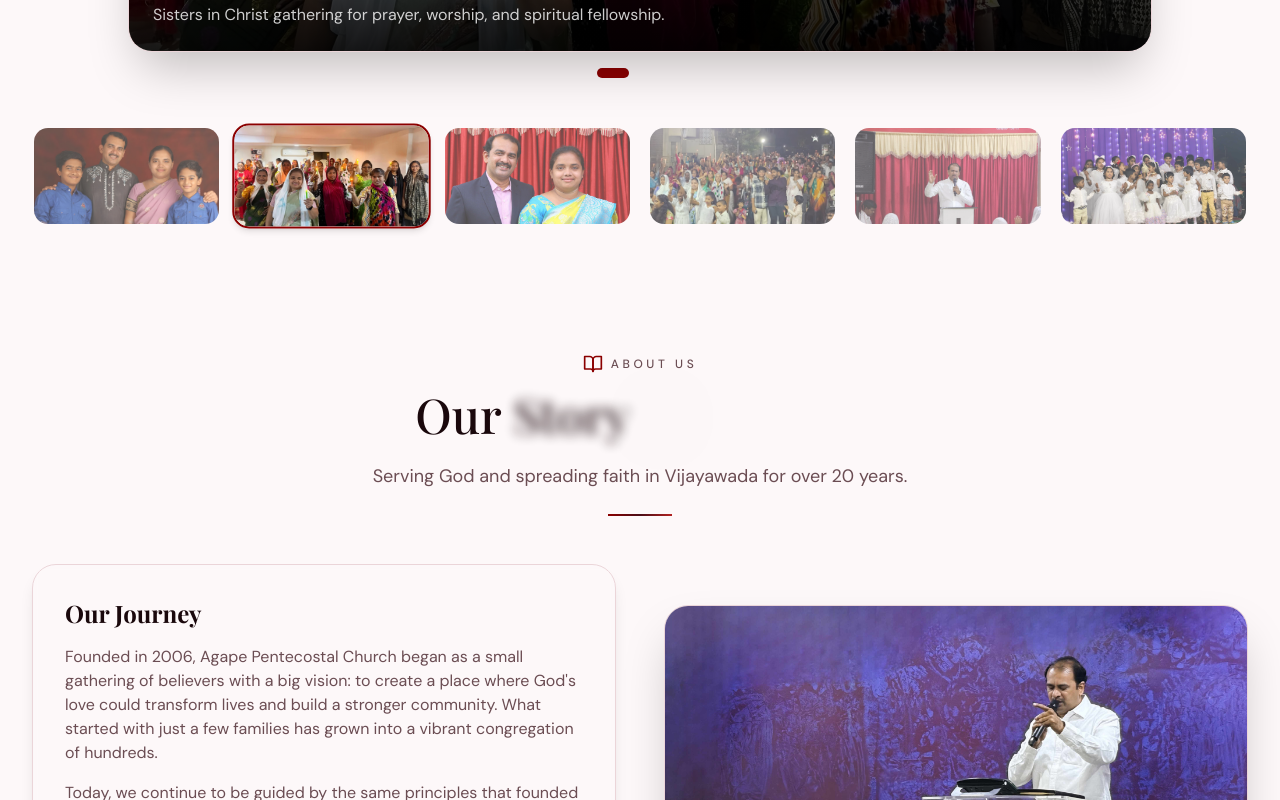
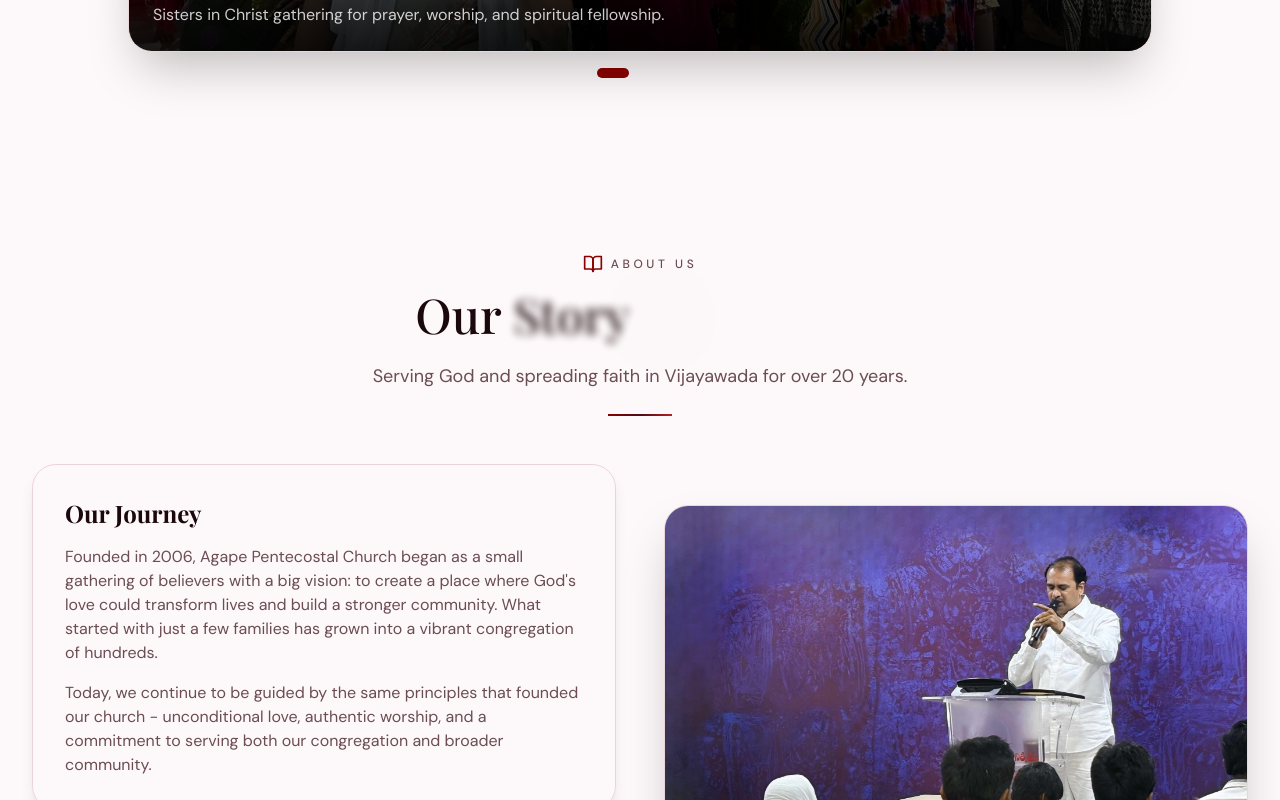
Before and after one commit to Vijayvk939/APC_PROJECT, a React (Vite) app: page / in a window 1280 px wide. Shown: the part 5460-6260 px from the top of the page. Built offline with nearby package versions, Linux system fonts and the light colour scheme; a web font is replaced by a local one.

Commit message:
fix: Remove thumbnail grid from Gallery component

```diff
--- a/src/components/sections/Gallery.tsx
+++ b/src/components/sections/Gallery.tsx
@@ -153,19 +153,6 @@
           </div>
         </div>
 
-        {/* Thumbnail Grid */}
-        <div className="grid grid-cols-2 sm:grid-cols-3 md:grid-cols-6 gap-4">
-          {galleryImages.map((image, idx) => (
-            <div
-              key={idx}
-              onClick={() => setCurrentSlide(idx)}
-              className={`cursor-pointer rounded-2xl overflow-hidden border-2 transition-all duration-300 ${idx === currentSlide ? "border-primary scale-105 shadow-md" : "border-transparent opacity-70 hover:opacity-100"
-                }`}
-            >
-              <img src={image.url} alt={image.title} className="w-full h-24 object-cover" />
-            </div>
-          ))}
-        </div>
       </div>
     </section>
   )
```
